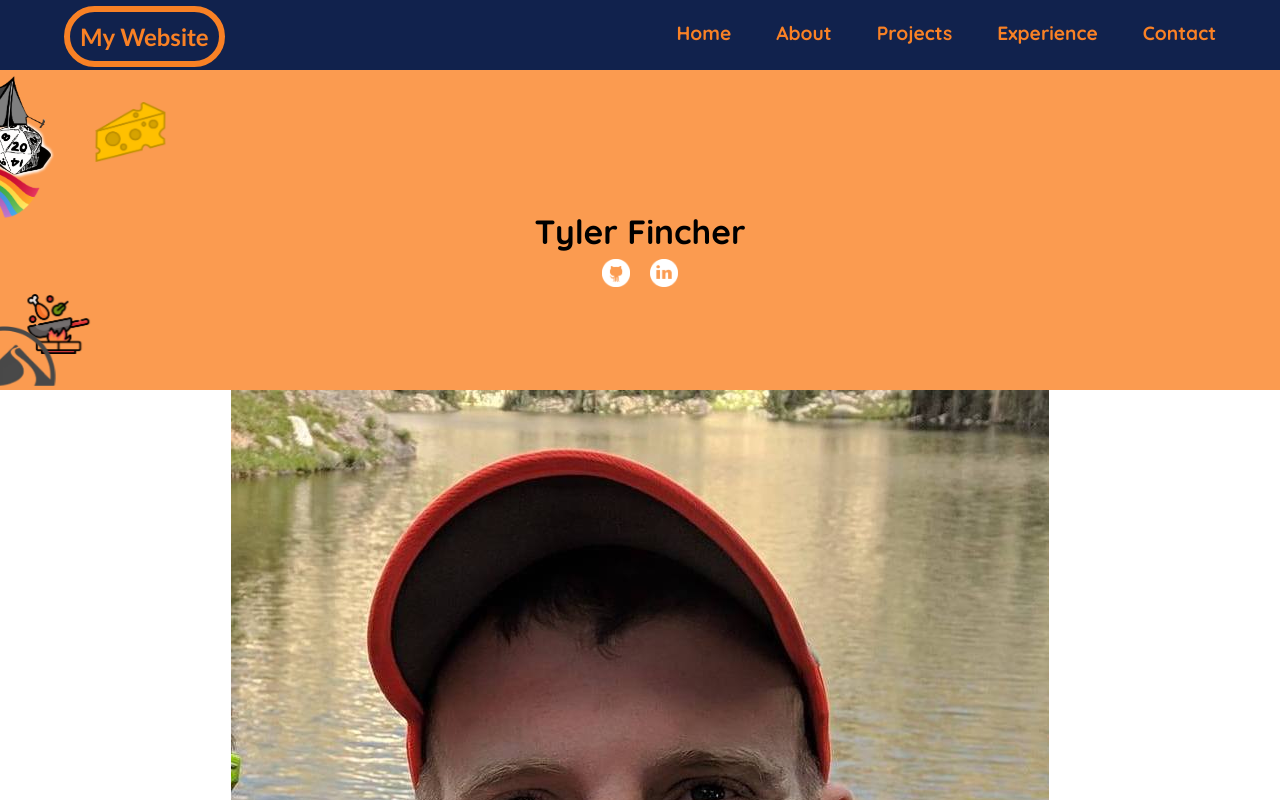
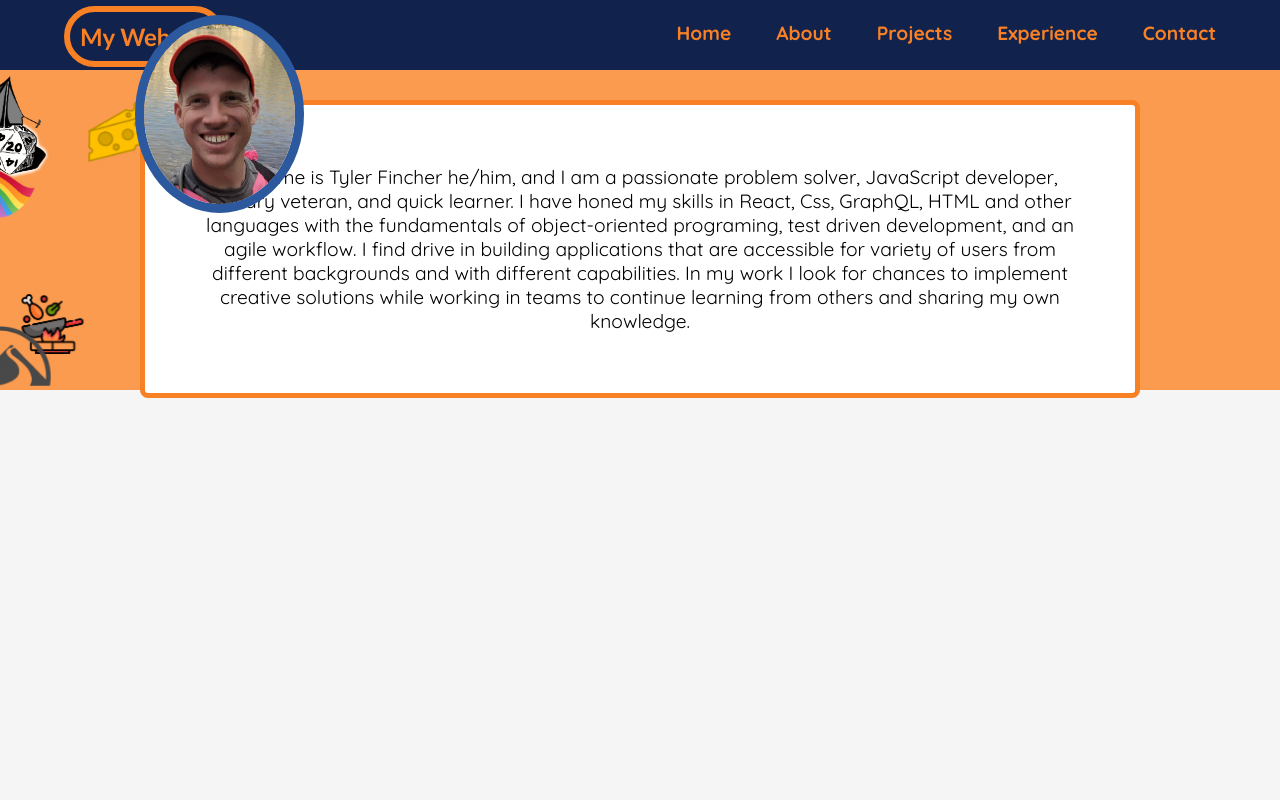
Before and after one commit to relyt4me/personal-website, a React (Create React App) app: page / in a window 1280 px wide. Shown: the top 800 px of the page. Built offline with nearby package versions, Linux system fonts and the light colour scheme.

Commit message:
Style the About area

```diff
--- a/src/components/About/About.css
+++ b/src/components/About/About.css
@@ -0,0 +1,37 @@
+.about {
+  background-color: whitesmoke;
+  height: 500px;
+}
+
+.about-container {
+  position: relative;
+  width: 1500px;
+  margin: auto;
+}
+
+.about img {
+  border: 9px solid #2c599d;
+  border-radius: 50%;
+  height: 180px;
+  position: absolute;
+  top: 15px;
+  left: 135px;
+  z-index: 1;
+}
+
+.bio {
+  border: 5px solid #f98125;
+  border-radius: 8px;
+  background-color: white;
+  width: 1000px;
+  font-size: 1.2em;
+  padding: 60px;
+  position: absolute;
+  top: 100px;
+  max-width: 100%;
+  margin-left: auto;
+  margin-right: auto;
+  left: 0;
+  right: 0;
+  box-sizing: border-box;
+}
```
